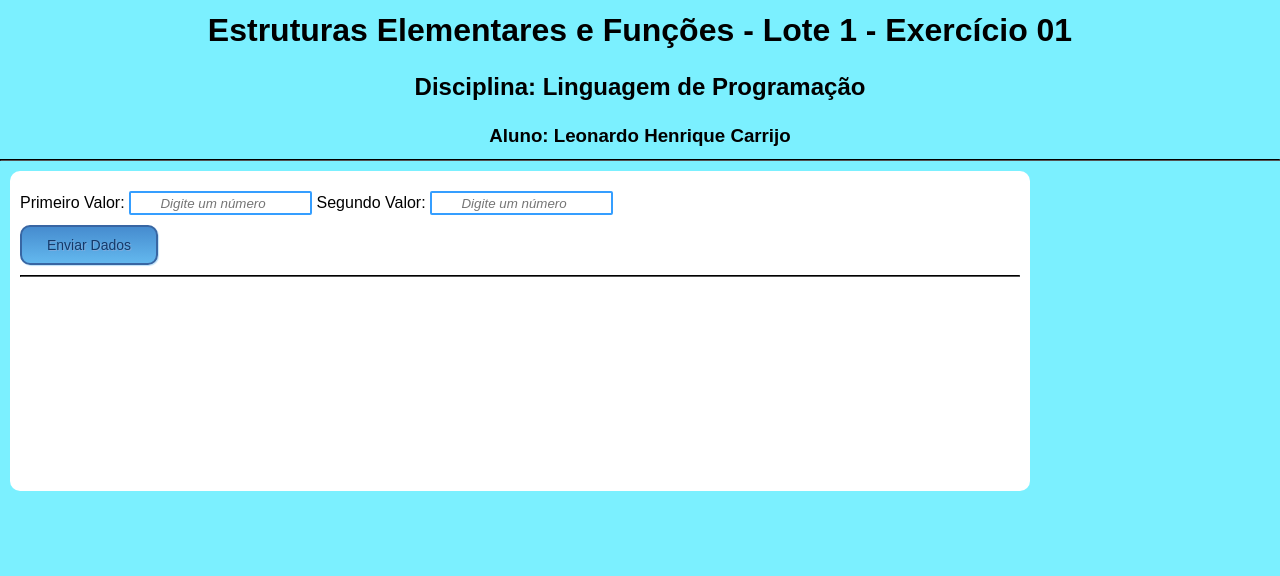
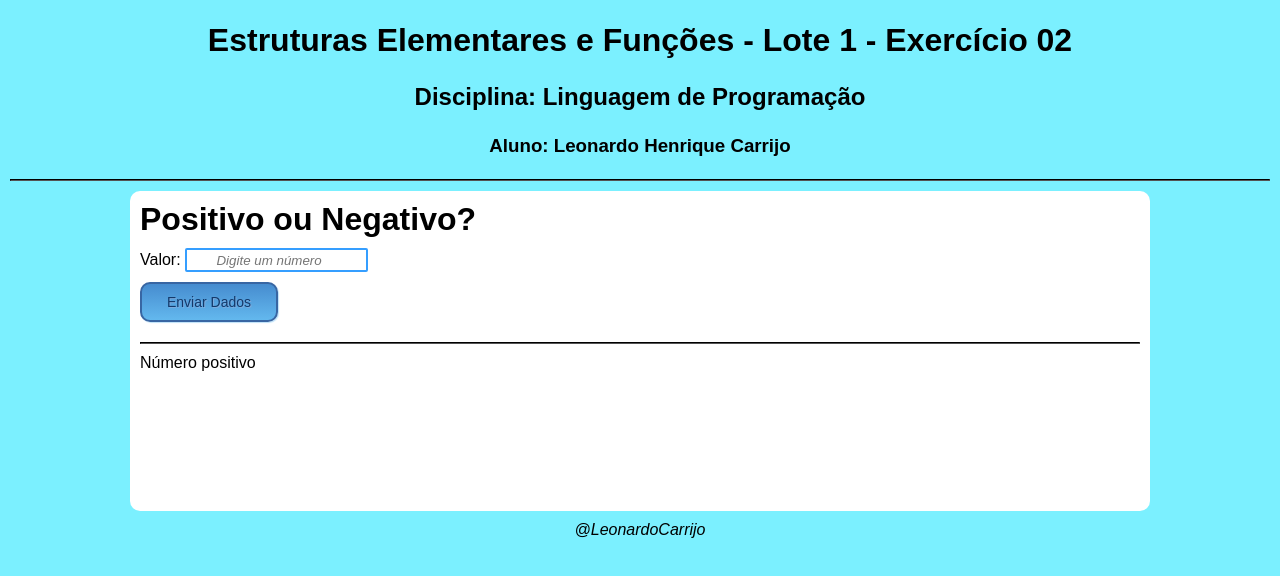
Before and after one commit to LeoCarrijo/Estudos, a website: page JavaScript/Neto/Exercícios/Lista-01/Ex02/index.html in a window 1280 px wide. Both pictures are taken after a click on the button "Enviar Dados". Drawn offline with Linux system fonts and the light colour scheme.

Commit message:
Ex01-02-03-04

```diff
--- a/JavaScript/Neto/Exercícios/Lista-01/Ex02/index.html
+++ b/JavaScript/Neto/Exercícios/Lista-01/Ex02/index.html
@@ -5,28 +5,28 @@
     <meta http-equiv="X-UA-Compatible" content="IE=edge">
     <meta name="viewport" content="width=device-width, initial-scale=1.0">
     <link rel="stylesheet" href="style.css">
+    <script src="script.js"></script>
     <title>Lista 01</title>
 </head>
 <body>
     <header>
-        <h1>Estruturas Elementares e Funções - Lote 1 - Exercício 01</h1>
+        <h1>Estruturas Elementares e Funções - Lote 1 - Exercício 02</h1>
         <h2>Disciplina: Linguagem de Programação</h2>
         <h3>Aluno: Leonardo Henrique Carrijo</h3>
     </header>
     <hr>
     <main>
         <div id="dados">
-            <label for="val1">Primeiro Valor: </label>
-            <input type="number" class="numInp" id="val1" placeholder="Digite um número">
-            <label for="val2">Segundo Valor: </label>
-            <input type="number" class="numInp" id="val2" placeholder="Digite um número">
+            <h1>Positivo ou Negativo?</h1>
+            <label for="val">Valor: </label>
+            <input type="number" class="numInp" id="val" placeholder="Digite um número">
             <br>
             <input id="botao" type="button" value="Enviar Dados" onclick="Calcular()">
         </div>
         <hr>
         <div id="res">
-
         </div>
     </main>
+    <footer><a href="#"><em>@LeonardoCarrijo</em></a></footer>
 </body>
 </html>
--- /dev/null
+++ b/JavaScript/Neto/Exercícios/Lista-01/Ex02/script.js
@@ -0,0 +1,15 @@
+function Calcular(){
+    let val = Number(document.querySelector('input#val').value)
+    let divRes = document.querySelector('div#res')
+    divRes.innerHTML = ''
+
+    if(val.length == 0){
+        alert('Valores Inválidos')
+    }else{
+        if(val < 0){
+            divRes.innerHTML = 'Número negativo'
+        }else{
+            divRes.innerHTML = 'Número positivo'
+        }
+    }
+}
--- a/JavaScript/Neto/Exercícios/Lista-01/Ex02/style.css
+++ b/JavaScript/Neto/Exercícios/Lista-01/Ex02/style.css
@@ -8,9 +8,11 @@
 body{
     font: normal 12pt Arial;
     background-color: rgb(123, 240, 255);
+    margin: 10px;
 }
 hr{
     border-color: black;
+    margin: 10px 0px;
 }
 header{
     text-align: center;
@@ -23,7 +25,7 @@ main{
     min-width: 300px;
     max-width: 1000px;
     height: 300px;
-    margin: 10px;
+    margin: auto;
     padding: 10px;
     border-radius: 10px;
 }
@@ -35,7 +37,7 @@ input.numInp{
     text-align: center;
     font-style: italic;
 }
-input#botao {
+input#botao{
     color: #14396A;
     font-size: 14px;
     text-shadow: 1px 1px 0px #7CACDE;
@@ -46,9 +48,17 @@ input#botao {
     border: 2px solid #3866A3;
     background: #63B8EE;
     background: linear-gradient(to top, #63B8EE, #468CCF);
-  }
-  input#botao:hover {
+}
+input#botao:hover{
     color: #14396A;
     background: #468CCF;
     background: linear-gradient(to top, #468CCF, #63B8EE);
-  }
+}
+footer{
+    text-align: center;
+    margin-top: 10px;
+}
+footer a{
+    text-decoration: none;
+    color: black;
+}
--- a/JavaScript/Neto/Exercícios/Lista-01/Ex03/style.css
+++ b/JavaScript/Neto/Exercícios/Lista-01/Ex03/style.css
@@ -8,9 +8,11 @@
 body{
     font: normal 12pt Arial;
     background-color: rgb(123, 240, 255);
+    margin: 10px;
 }
 hr{
     border-color: black;
+    margin: 10px 0px;
 }
 header{
     text-align: center;
@@ -23,7 +25,7 @@ main{
     min-width: 300px;
     max-width: 1000px;
     height: 300px;
-    margin: 10px;
+    margin: auto;
     padding: 10px;
     border-radius: 10px;
 }
@@ -35,7 +37,7 @@ input.numInp{
     text-align: center;
     font-style: italic;
 }
-input#botao {
+input#botao{
     color: #14396A;
     font-size: 14px;
     text-shadow: 1px 1px 0px #7CACDE;
@@ -46,9 +48,17 @@ input#botao {
     border: 2px solid #3866A3;
     background: #63B8EE;
     background: linear-gradient(to top, #63B8EE, #468CCF);
-  }
-  input#botao:hover {
+}
+input#botao:hover{
     color: #14396A;
     background: #468CCF;
     background: linear-gradient(to top, #468CCF, #63B8EE);
-  }
+}
+footer{
+    text-align: center;
+    margin-top: 10px;
+}
+footer a{
+    text-decoration: none;
+    color: black;
+}
--- a/JavaScript/Neto/Exercícios/Lista-01/Ex04/style.css
+++ b/JavaScript/Neto/Exercícios/Lista-01/Ex04/style.css
@@ -8,9 +8,11 @@
 body{
     font: normal 12pt Arial;
     background-color: rgb(123, 240, 255);
+    margin: 10px;
 }
 hr{
     border-color: black;
+    margin: 10px 0px;
 }
 header{
     text-align: center;
@@ -23,7 +25,7 @@ main{
     min-width: 300px;
     max-width: 1000px;
     height: 300px;
-    margin: 10px;
+    margin: auto;
     padding: 10px;
     border-radius: 10px;
 }
@@ -35,7 +37,7 @@ input.numInp{
     text-align: center;
     font-style: italic;
 }
-input#botao {
+input#botao{
     color: #14396A;
     font-size: 14px;
     text-shadow: 1px 1px 0px #7CACDE;
@@ -46,9 +48,17 @@ input#botao {
     border: 2px solid #3866A3;
     background: #63B8EE;
     background: linear-gradient(to top, #63B8EE, #468CCF);
-  }
-  input#botao:hover {
+}
+input#botao:hover{
     color: #14396A;
     background: #468CCF;
     background: linear-gradient(to top, #468CCF, #63B8EE);
-  }
+}
+footer{
+    text-align: center;
+    margin-top: 10px;
+}
+footer a{
+    text-decoration: none;
+    color: black;
+}
```
Also changed, not shown: JavaScript/Neto/Exercícios/Lista-01/Ex03/index.html (+6 -6 lines), JavaScript/Neto/Exercícios/Lista-01/Ex03/script.js (added, +15 -0 lines), JavaScript/Neto/Exercícios/Lista-01/Ex04/index.html (+5 -2 lines), JavaScript/Neto/Exercícios/Lista-01/Ex04/script.js (added, +12 -0 lines).
